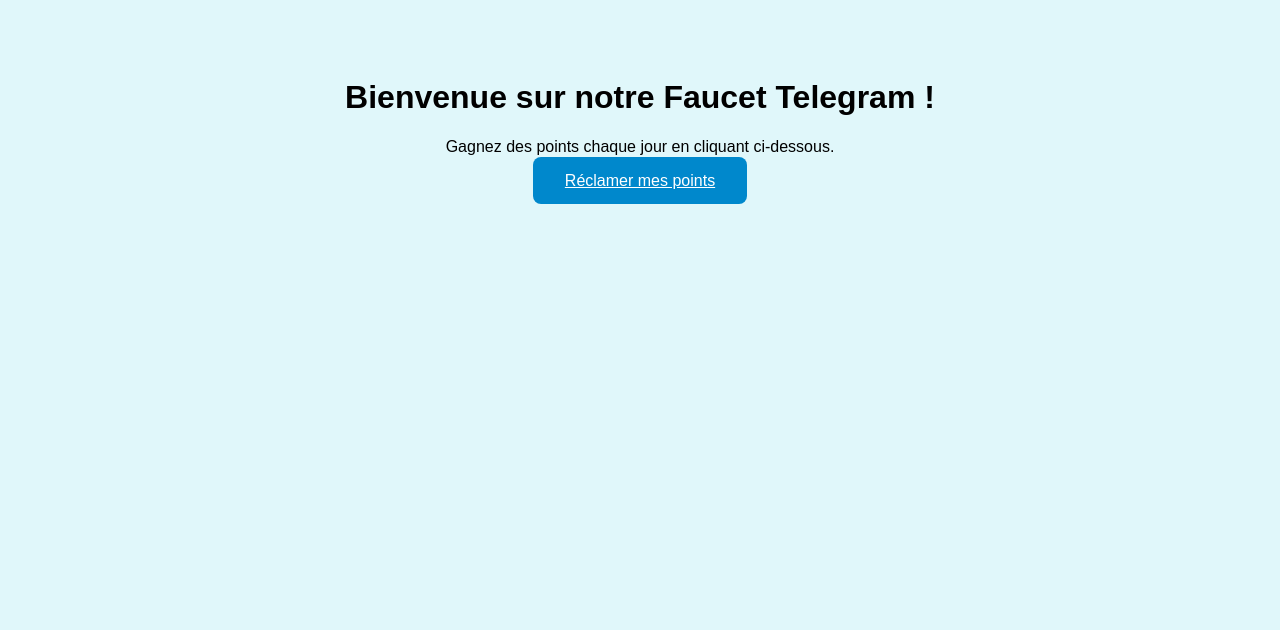
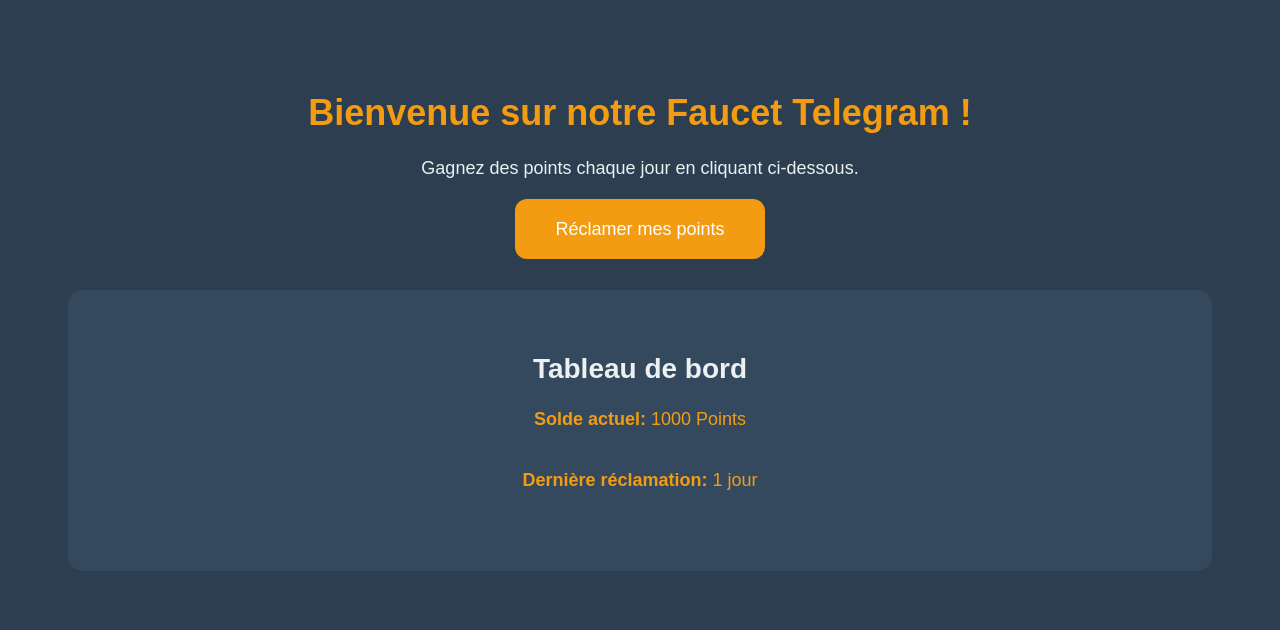
Before and after one commit to Shigyn/Faucet-app, a Flask app: template templates/index.html in a window 1280 px wide. Shown: the top 630 px of the page. Run offline with Flask 2, Linux system fonts and the light colour scheme; the template is opened without the code that fills it, so the values that code supplies are empty; parts of the project's set-up code (start-up, migrations or seed data) failed here and were passed over.

Commit message:
Upgrade index.html

```diff
--- a/app.py
+++ b/app.py
@@ -6,7 +6,16 @@ from googleapiclient.discovery import build
 from google.oauth2.service_account import Credentials
 import random
 from datetime import datetime
-from config import GOOGLE_SHEET_ID, TELEGRAM_BOT_API_KEY, GOOGLE_CREDS_URL, USER_RANGE, TRANSACTION_RANGE, GITHUB_TOKEN
+import os
+
+# Récupérer les informations sensibles depuis des variables d'environnement
+GITHUB_TOKEN = os.environ.get('GITHUB_TOKEN')
+TELEGRAM_BOT_API_KEY = os.environ.get('TELEGRAM_BOT_API_KEY')
+GOOGLE_SHEET_ID = os.environ.get('GOOGLE_SHEET_ID')
+GOOGLE_CREDS_URL = os.environ.get('GOOGLE_CREDS_URL')
+USER_RANGE = os.environ.get('USER_RANGE')
+TRANSACTION_RANGE = os.environ.get('TRANSACTION_RANGE')
+
 import base64
 from io import BytesIO
 
--- a/templates/index.html
+++ b/templates/index.html
@@ -5,23 +5,102 @@
     <meta name="viewport" content="width=device-width, initial-scale=1.0">
     <title>Faucet Telegram</title>
     <style>
-        body { font-family: Arial, sans-serif; text-align: center; background-color: #e0f7fa; padding: 50px; }
+        /* Mise en page générale */
+        body {
+            font-family: Arial, sans-serif;
+            background-color: #2C3E50;
+            color: #ECF0F1;
+            text-align: center;
+            padding: 60px;
+        }
+
+        h1 {
+            font-size: 36px;
+            color: #F39C12;
+        }
+
+        p {
+            font-size: 18px;
+            margin-bottom: 40px;
+        }
+
+        /* Style des boutons */
         .button {
-            background-color: #0088cc;
+            background-color: #F39C12;
             border: none;
             color: white;
-            padding: 15px 32px;
-            font-size: 16px;
-            margin: 4px 2px;
+            padding: 20px 40px;
+            font-size: 18px;
             cursor: pointer;
-            border-radius: 8px;
+            border-radius: 12px;
+            text-decoration: none;
+            transition: background-color 0.3s ease;
         }
-        .button:hover { background-color: #006699; }
+
+        .button:hover {
+            background-color: #E67E22;
+        }
+
+        /* Section du tableau de bord */
+        .dashboard {
+            background-color: #34495E;
+            padding: 40px;
+            margin-top: 50px;
+            border-radius: 15px;
+        }
+
+        .dashboard h2 {
+            font-size: 28px;
+            color: #ECF0F1;
+        }
+
+        .dashboard .stats {
+            font-size: 20px;
+            color: #F39C12;
+        }
+
+        /* Style des liens */
+        a {
+            text-decoration: none;
+        }
+
+        /* Responsivité pour les petits écrans */
+        @media (max-width: 600px) {
+            body {
+                padding: 30px;
+            }
+
+            h1 {
+                font-size: 28px;
+            }
+
+            .button {
+                padding: 15px 30px;
+                font-size: 16px;
+            }
+
+            .dashboard h2 {
+                font-size: 24px;
+            }
+
+            .dashboard .stats {
+                font-size: 18px;
+            }
+        }
     </style>
 </head>
 <body>
     <h1>Bienvenue sur notre Faucet Telegram !</h1>
     <p>Gagnez des points chaque jour en cliquant ci-dessous.</p>
+
     <a href="/claim?user_id=TON_USER_ID_TELEGRAM" class="button">Réclamer mes points</a>
+
+    <div class="dashboard">
+        <h2>Tableau de bord</h2>
+        <div class="stats">
+            <p><strong>Solde actuel:</strong> 1000 Points</p>
+            <p><strong>Dernière réclamation:</strong> 1 jour</p>
+        </div>
+    </div>
 </body>
 </html>
```
